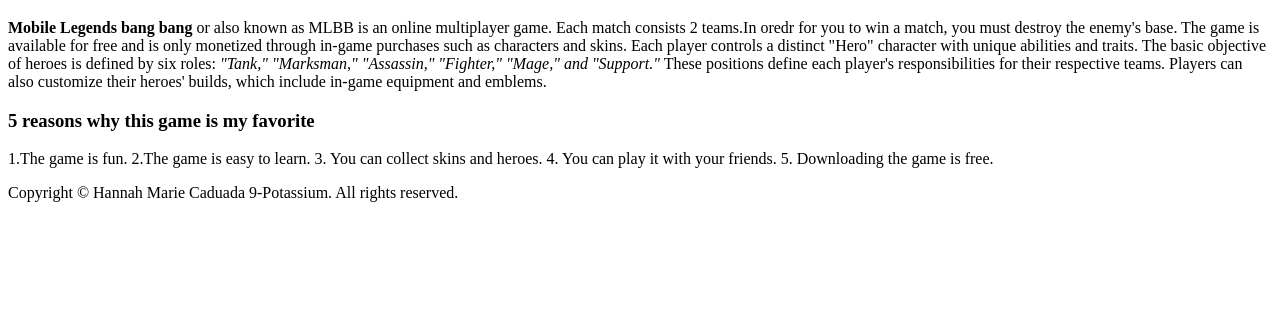
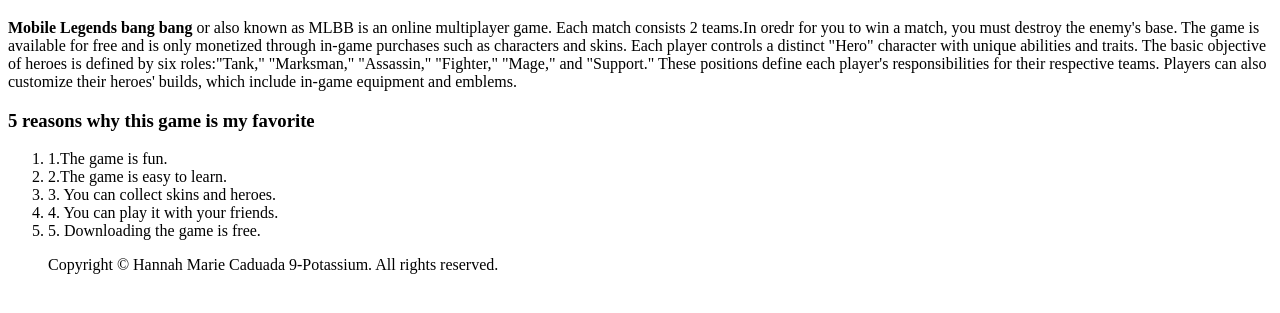
Before and after one commit to Hannrhiee/Potassium-Lab1-Caduada, a plain HTML site: page index.html in a window 1280 px wide. Shown: the part 61-374 px from the top of the page. Drawn offline with Linux system fonts and the light colour scheme.

Commit message:
Update index.html

```diff
--- a/index.html
+++ b/index.html
@@ -15,7 +15,7 @@
                   Each match consists 2 teams.In oredr for you to win a match, you must destroy the enemy's base.
                   The game is available for free and is only monetized through in-game purchases such as characters and skins.
                   Each player controls a distinct "Hero" character with unique abilities and traits.
-                  The basic objective of heroes is defined by six roles: <i>"Tank," "Marksman," "Assassin," "Fighter," "Mage," and "Support."</i>
+                  The basic objective of heroes is defined by six roles:"Tank," "Marksman," "Assassin," "Fighter," "Mage," and "Support."
                   These positions define each player's responsibilities for their respective teams.
                   Players can also customize their heroes' builds, which include in-game equipment and emblems.</p>
 
@@ -23,11 +23,12 @@
 
          <span>
               <h3> 5 reasons why this game is my favorite </h3>
-              1.The game is fun.
-              2.The game is easy to learn.
-              3. You can collect skins and heroes.
-              4. You can play it with your friends.
-              5. Downloading the game is free.
+              <ol>
+             <li>1.The game is fun.</li>
+             <li>2.The game is easy to learn.</li>
+             <li>3. You can collect skins and heroes.</li>
+             <li>4. You can play it with your friends.</li>
+             <li>5. Downloading the game is free.</li>
 
          </span>
          <p> Copyright © Hannah Marie Caduada 9-Potassium. All rights reserved. </p>
```
